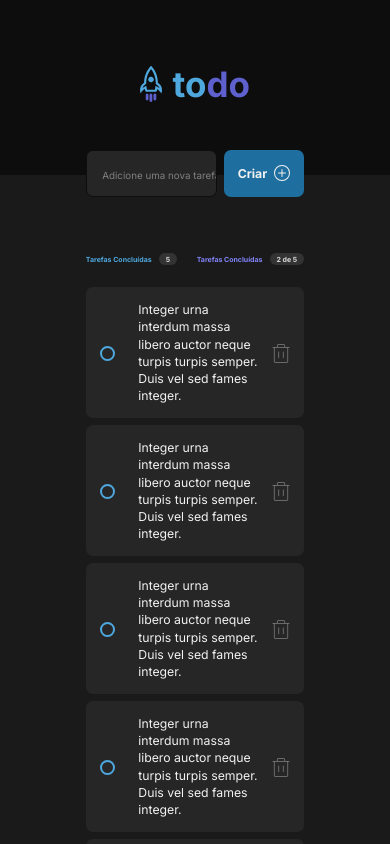
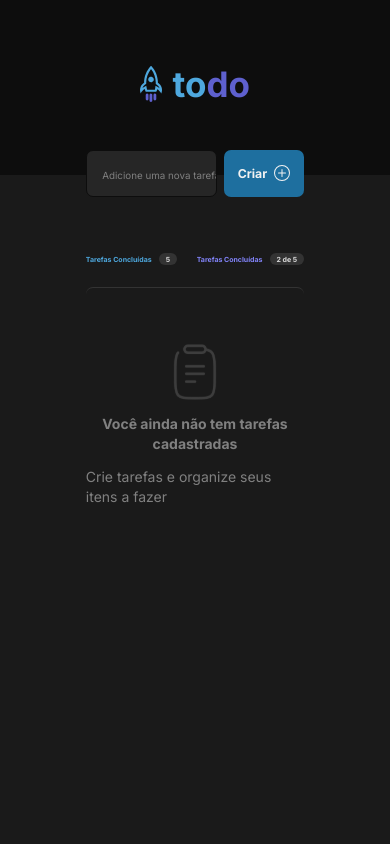
Before and after one commit to maycowjordny/todo-list-typescript, a React (Vite) app: page / in a window 390 px wide. Shown: the top 844 px of the page. Built offline with nearby package versions, Linux system fonts and the light colour scheme.

Commit message:
finalizadno html css

```diff
--- a/src/App.tsx
+++ b/src/App.tsx
@@ -5,16 +5,42 @@ import { BsPlusCircle } from "react-icons/bs";
 import styles from "./app.module.css"
 import { Task } from "./componentes/Task";
 import noTasksSvg from "./assets/noTasksIcon.svg"
+import { useState } from "react";
+
 export function App() {
 
-  const Tasks = true
+  interface TaskProps {
+    completed: boolean
+    id: number
+    description: string
+  }
+
+  const [tasks, setTasks] = useState<TaskProps[]>([])
+  const [description, setDescription] = useState("")
+
+
+  function handleCreateTask() {
+    const task = {
+      description: description,
+      id: Date.now(),
+      completed: false
+    }
+    setTasks((oldTasks) => [...oldTasks, task])
+  }
+
+
   return (
     <>
       <Header />
       <main className={styles.main}>
         <div className={styles.inputWrapper}>
-          <input type="text" placeholder="Adicione uma nova tarefa" />
-          <button>Criar <BsPlusCircle size={16} /></button>
+          <input
+            type="text"
+            value={description}
+            placeholder="Adicione uma nova tarefa"
+            onChange={(e) => setDescription(e.target.value)}
+          />
+          <button onClick={() => handleCreateTask()}>Criar <BsPlusCircle size={16} /></button>
         </div>
         <div className={styles.tasksWrapper}>
           <div className={styles.completedTasks}>
@@ -27,14 +53,17 @@ export function App() {
           </div>
         </div>
         {
-          Tasks ?
+          tasks.length ?
             <>
-              <Task />
-              <Task />
-              <Task />
-              <Task />
-              <Task />
-              <Task />
+              {
+                tasks.map(task => (
+                  < Task
+                    key={task.id}
+                    data={task}
+                  />
+                ))
+              }
+
             </>
             :
             <div className={styles.noTasksWrapper}>
--- a/src/componentes/Task/index.module.css
+++ b/src/componentes/Task/index.module.css
@@ -1,10 +1,10 @@
 .taskWrapper{
-    width: 100%;
-    padding: 1rem;
-    border-radius: 7px;
+  min-width: 20rem;
+    padding: 1% 5%;
+    border-radius:0.5rem;
     background: var(--gray-500);
     display: flex;
-    justify-content: center;
+    justify-content: space-between;
     align-items: center;
     gap: 0.75rem;
     margin-bottom: 0.5rem;
@@ -17,7 +17,10 @@ p{
     font-style: normal;
     font-weight: 400;
     line-height: 140%;
+    white-space: normal;
 }
+
+
 .taskWrapper button{
     background: transparent;
     border: none;
@@ -72,10 +75,10 @@ p{
     content: "";
     position: absolute;
     display: none;
-    left: 4px;
-    top: 1px;
-    width: 3px;
-    height: 7px;
+    left: 0.3rem;
+    top: 0.1rem;
+    width:0.2rem;
+    height: 0.5rem;
     border: solid white;
     border-width: 0 2px 2px 0;
     -webkit-transform: rotate(45deg);
@@ -88,25 +91,21 @@ p{
   }
 
   @media(max-width:700px){
-
-
     .container .checkmark:after {
-        left: 3px;
+        left: 0.3rem;
         top: 0px;
-        width: 3px;
-        height: 7px;
+        width: 0.2rem;
+        height: 0.5rem;
       }
-
 }
 
 @media(min-width:1900px){
 
 
     .container .checkmark:after {
-        left: 7px;
-        top: 5px;
-        width: 3px;
-        height: 7px;
+        left: 0.3rem;
+        top: 0.1rem;
+
       }
 
 }
--- a/src/componentes/Task/index.tsx
+++ b/src/componentes/Task/index.tsx
@@ -1,14 +1,18 @@
+import { useState } from "react"
 import styles from "./index.module.css"
 import { Trash } from "@phosphor-icons/react"
 
-export function Task() {
+export function Task(props: any) {
+
     return (
         <div className={styles.taskWrapper}>
             <label className={styles.container}>
                 <input type="checkbox" />
                 <span className={styles.checkmark}></span>
             </label>
-            <p>Integer urna interdum massa libero auctor neque turpis turpis semper. Duis vel sed fames integer.</p>
+            <div id={styles.description}>
+                <p>{props.data.description}</p>
+            </div>
             <button className={styles.button}>
                 <Trash size={24} weight="thin" />
             </button>
--- a/src/global.css
+++ b/src/global.css
@@ -22,6 +22,7 @@
 :focus{
     outline: transparent;
     box-shadow: 0 0 0 2px var(--purple-dark) ;
+    border-radius: 5px;
 }
 
 body{
```
